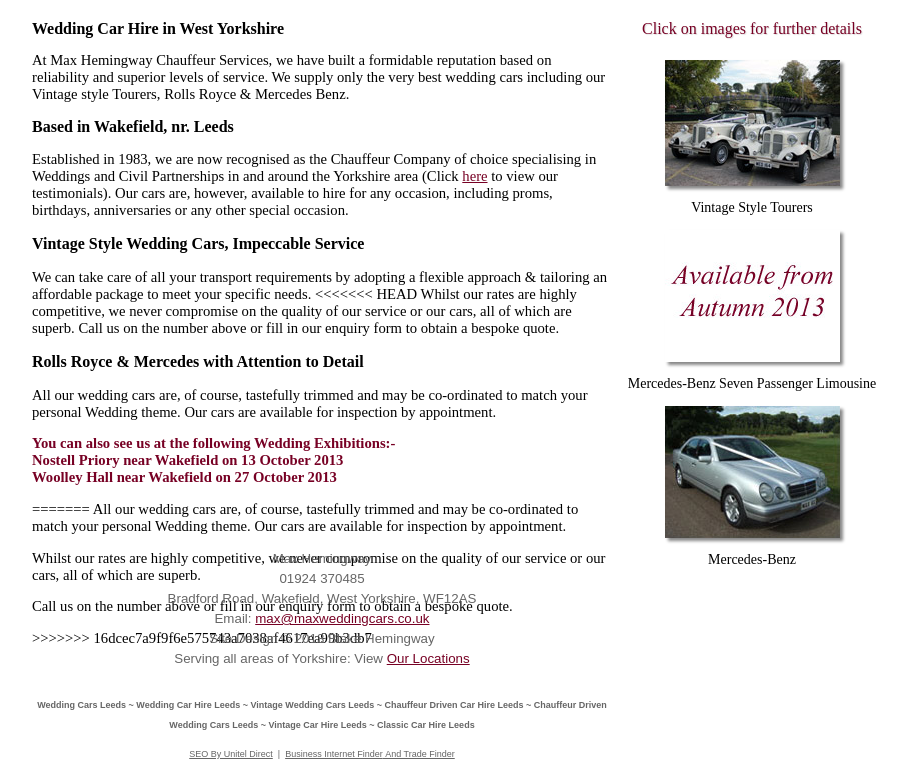
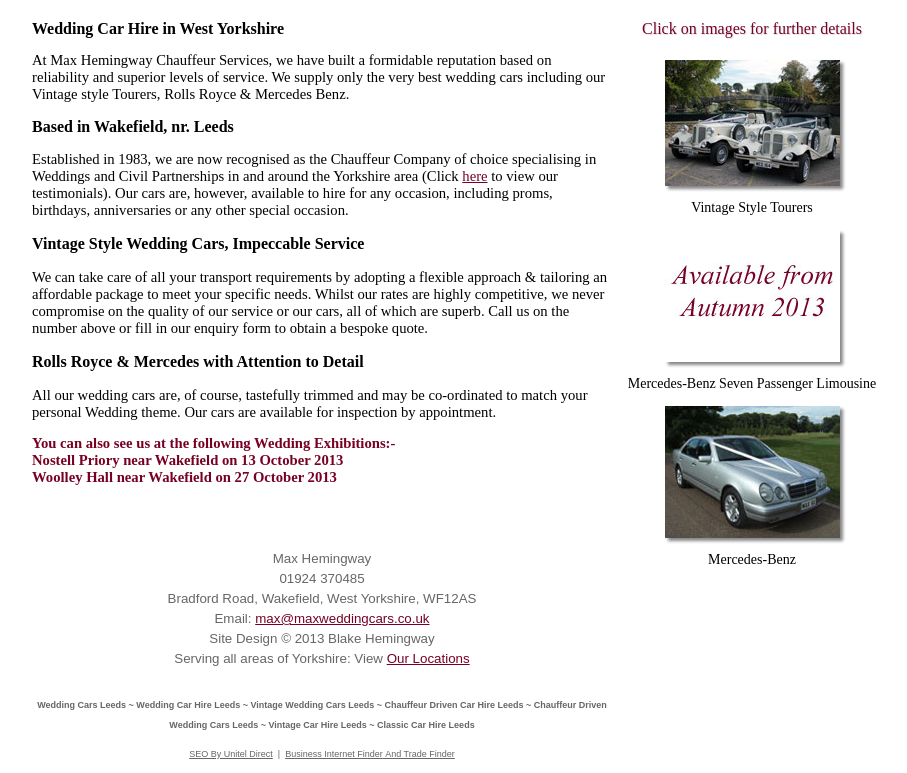
Before and after one commit to blake01/maxweddingcars, a PHP site: page / in a window 1280 px wide. Shown: the part 151-924 px from the top of the page, without its empty margins (193-1100 px from the left). Run offline with PHP 8.4, Linux system fonts and the light colour scheme; some libraries are stand-ins or nearby versions.

Commit message:
Revert "Merge branch 'master' of webserver:/home/blake01/webapps/git/repos/maxweddingcars"
This reverts commit 1c51db24c9558e2b869453a03efa91ae90a3b68e, reversing
changes made to d953fd0175d57a581bfda4d1eefe354444a83a1b.

```diff
--- a/index.php
+++ b/index.php
@@ -49,18 +49,12 @@
     (Click <a href="testimonials.html" title="Testimonials" class="greybox">here</a> to view our testimonials). Our cars are, however, available to hire for any occasion, including proms, birthdays, anniversaries or any other special occasion.</p>
 	<h3 id="mainhead">Vintage Style Wedding Cars, Impeccable Service</h3>
 	<p>We can take care of all your  transport requirements by adopting a flexible approach &amp; tailoring  an affordable package to meet your specific needs.
-<<<<<<< HEAD
     Whilst our rates are  highly competitive, we never compromise on the quality of our service or our  cars, all of which are superb. Call us on the number above or fill in our enquiry form to obtain a bespoke quote.</p>
 	<h3 id="mainhead">Rolls Royce &amp; Mercedes with Attention to Detail</h3>
   <p>All our wedding cars are, of course, tastefully trimmed and may be co-ordinated to match your personal Wedding theme. Our cars are available for inspection by appointment.</p>
   <p class="burgundy"><b>You can also see us at the following Wedding Exhibitions:-<br/>
 Nostell Priory near Wakefield on 13 October 2013<br/>
 Woolley Hall near Wakefield on 27 October 2013</b></p>
-=======
-        All our wedding cars are, of course, tastefully trimmed and may be co-ordinated to match your personal Wedding theme. Our cars are available for inspection by appointment.</p>
-        <p>Whilst our rates are  highly competitive, we never compromise on the quality of our service or our  cars, all of which are superb.</p>
-        <p>Call us on the number above or fill in our enquiry form to obtain a bespoke quote.</p>
->>>>>>> 16dcec7a9f9f6e575743a7038af4617ea99b3db7
 </div>
 
 <?php include 'common.html'; // Includes the common components: header, footer and sidebar ?>
```
